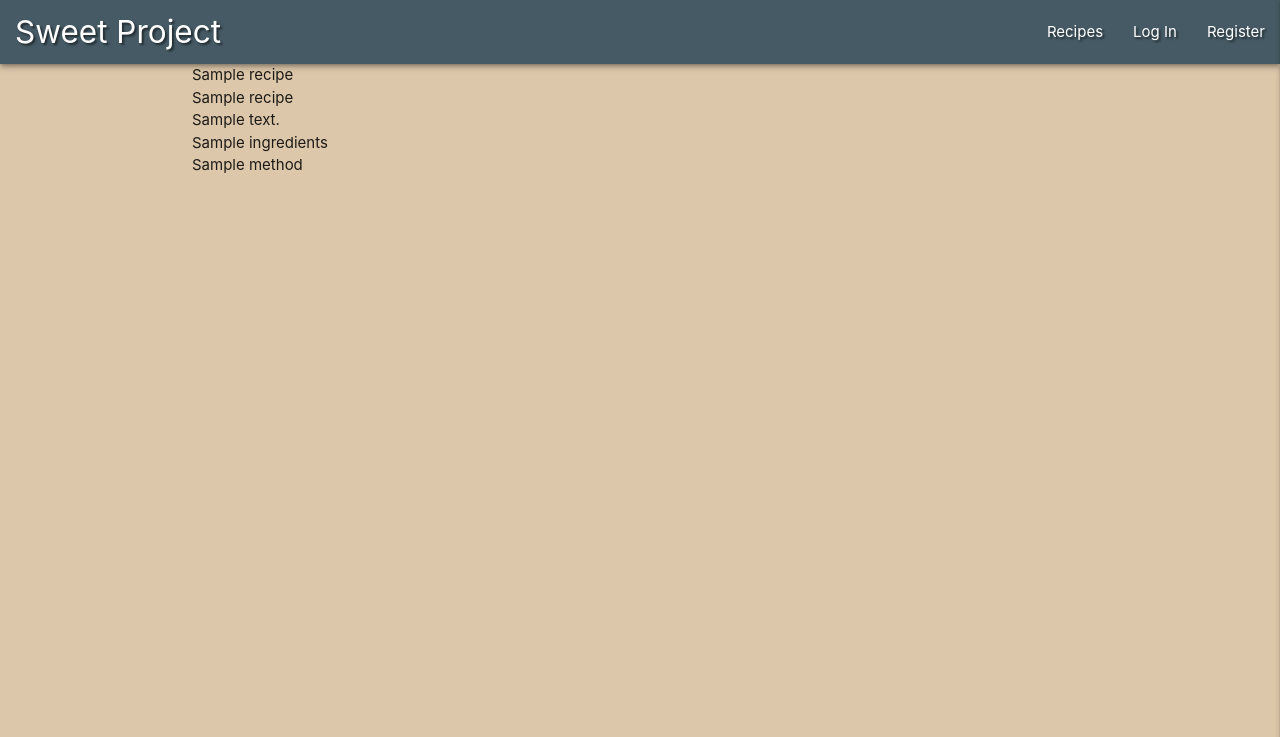
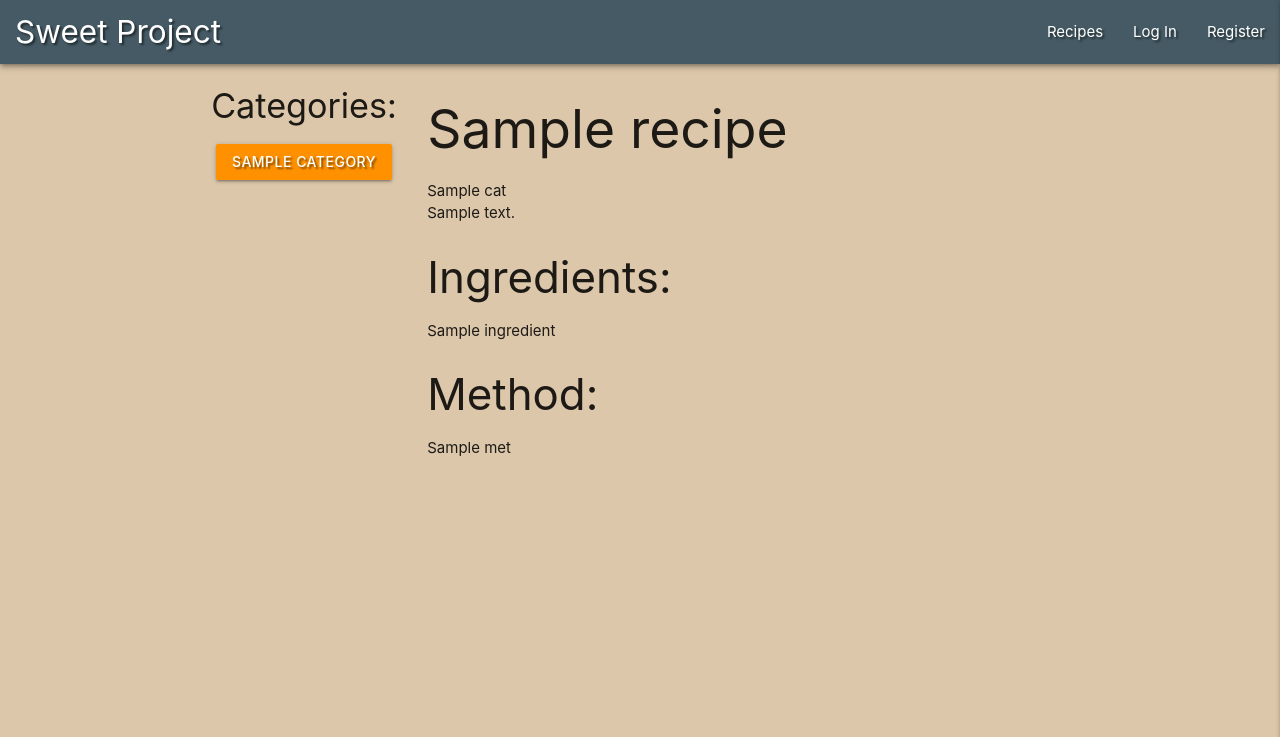
Before and after one commit to Code-Institute-Submissions/RuiOliveira83-MP3, a Flask app: page / in a window 1280 px wide. Shown: the top 737 px of the page. Run offline with Flask 2, Linux system fonts and the light colour scheme; a database or web service that is not in the repository returns one stand-in record (values such as "Sample title"); some libraries are stand-ins or nearby versions.

Commit message:
Categories added to recipes page

```diff
--- a/app.py
+++ b/app.py
@@ -22,7 +22,8 @@ mongo = PyMongo(app)
 @app.route("/get_recipes")
 def get_recipes():
     recipes = mongo.db.recipes.find()
-    return render_template("recipes.html", recipes=recipes)
+    categories = mongo.db.categories.find()
+    return render_template("recipes.html", recipes=recipes, categories=categories)
 
 
 @app.route("/register", methods=["GET", "POST"])
--- a/static/css/style.css
+++ b/static/css/style.css
@@ -1,5 +1,6 @@
 body{
     background-color: #dcc7aa;
+    width:auto;
 }
 
 .brand-logo {
@@ -27,3 +28,17 @@ body{
         position: relative;
     }
 }
+
+.text-uppercase {
+    text-transform: uppercase;
+}
+
+.btn-center-align{
+    text-align: center;
+}
+
+li.cat-list {
+    display: inline-block;
+    padding-top: 5px;
+
+}
--- a/templates/recipes.html
+++ b/templates/recipes.html
@@ -1,12 +1,44 @@
 {% extends "base.html" %}
 {% block content %}
 
-    {% for recipe in recipes %}
-        {{ recipe.category_name }}<br>
-        {{ recipe.recipe_name }}<br>
-        {{ recipe.description }}<br>
-        {{ recipe.ingredients }}<br>
-        {{ recipe.method }}<br>
-    {% endfor %}
+    <div class="row">
+        <div class="col s12 m3 btn-center-align">
+            <h4>Categories:</h4>
+            <ul>
+                {% for category in categories %}
+                    <li class="cat-list">
+                        <a class="orange accent-3 text-shadow text-heavy waves-effect waves-light btn">
+                            <span class="white-text text-uppercase">{{ category.category_name }} </span>
+                        </a>
+                    </li>
+                {% endfor %}
+            </ul>
+        </div>
+
+        <div class="col s12 m9">
+            {% for recipe in recipes %}
+                <h2>{{ recipe.recipe_name }}</h2>
+                {% for cat in recipe.category_name %}
+                    {{ cat }}
+                {% endfor %} <br>
+                {{ recipe.description }}<br>
+                <h3>Ingredients:</h3>
+                {% for ingredient in recipe.ingredients %}
+                    <ul>
+                        <li>{{ ingredient }}</li>
+                    </ul>
+                {% endfor %}
+                <h3>Method:</h3>
+                {% for met in recipe.method %}
+                    <ul>
+                        <li>{{ met }}</li>
+                    </ul>
+                {% endfor %}
+            {% endfor %}<br>
+        </div>
+
+    </div>
+
+
 
 {% endblock %}
```
